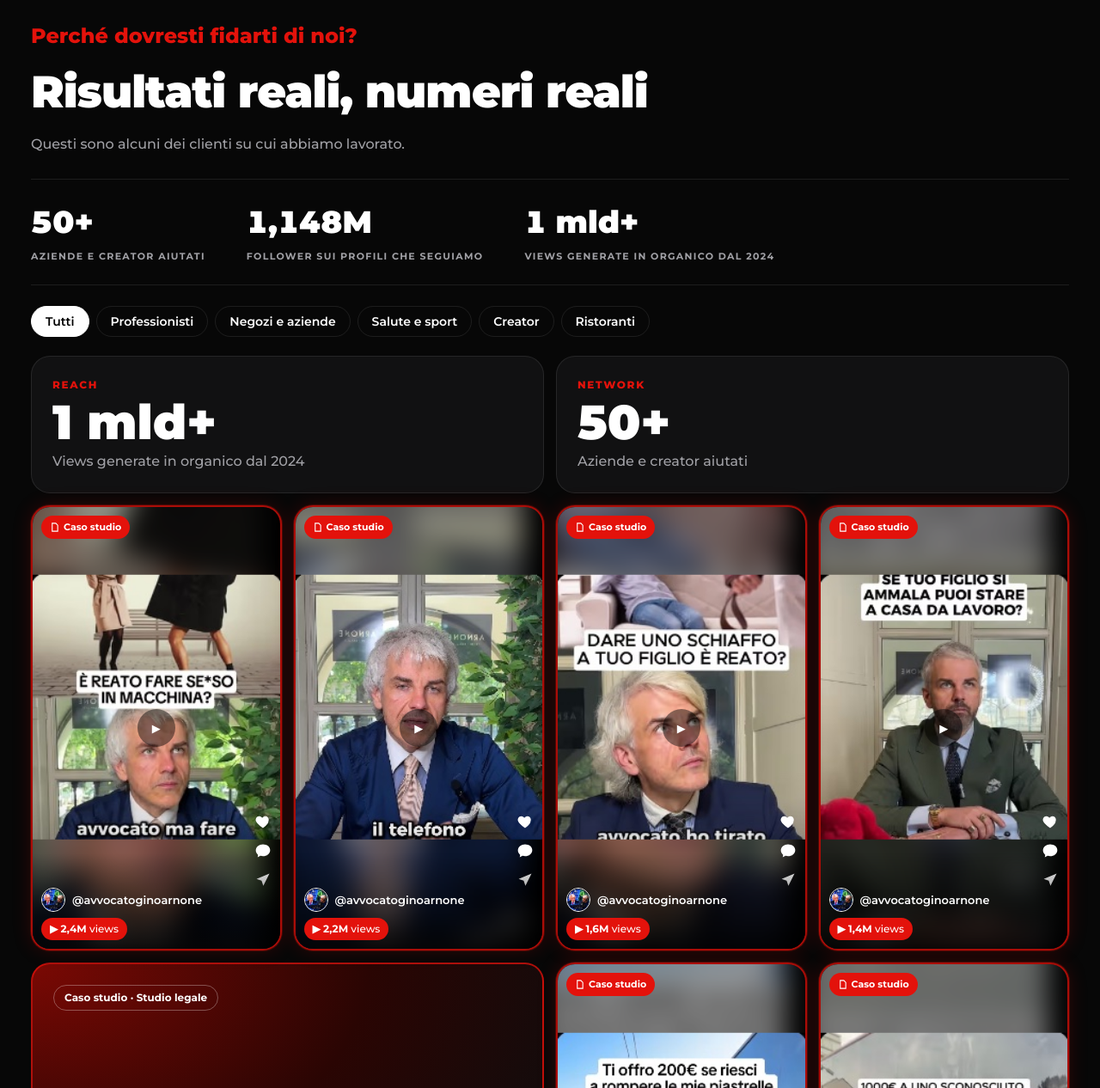
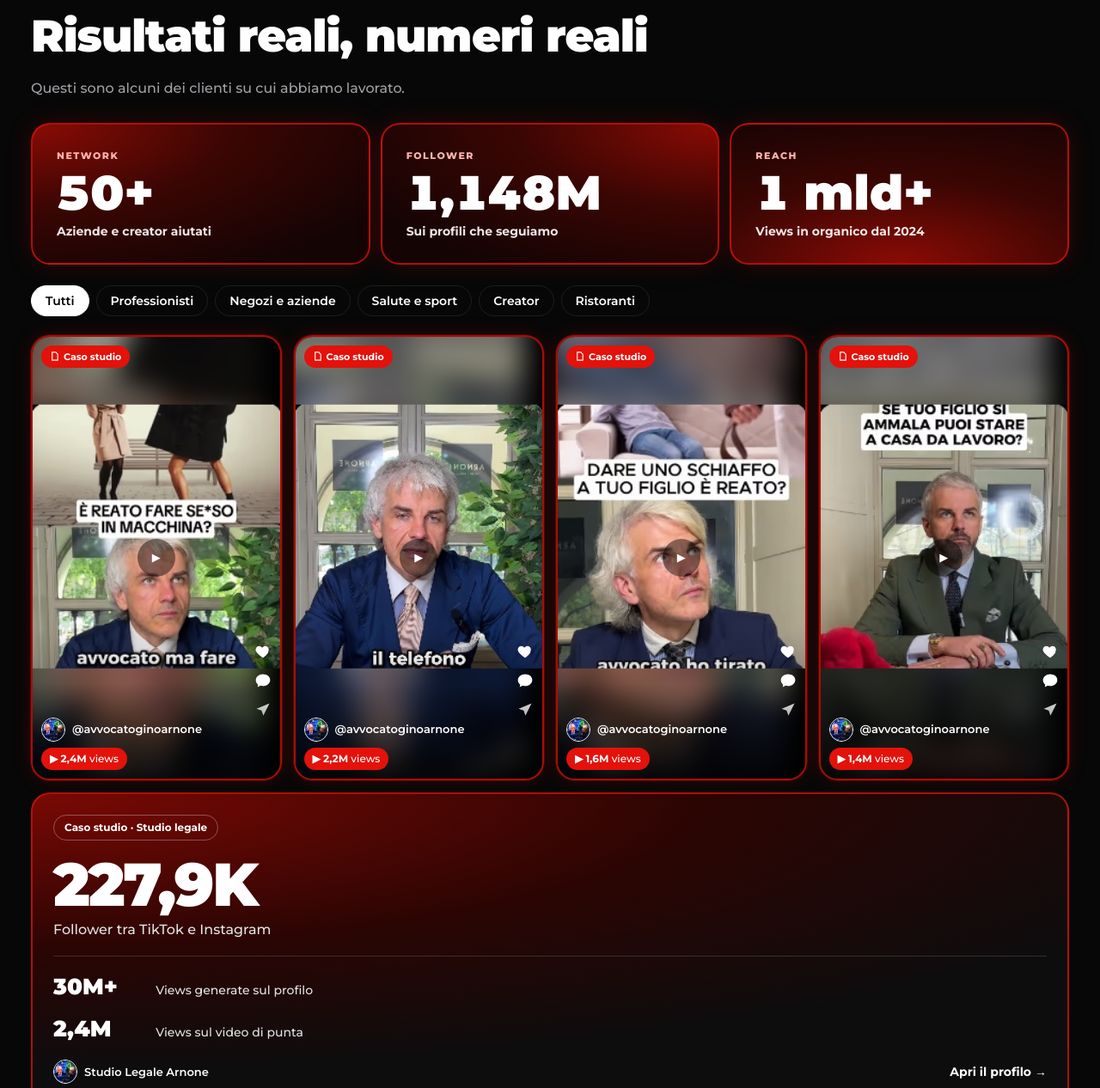
Before and after one commit to viralclub-agency/viral-club-landing, a plain HTML site: page sito/index.html in a window 1280 px wide. Shown: the part 669-1935 px from the top of the page at 86% size. Drawn offline with Linux system fonts and the light colour scheme.

Commit message:
Add files via upload

```diff
--- a/sito/index.html
+++ b/sito/index.html
@@ -61,7 +61,7 @@ button{font-family:var(--font)}
 .kicker{display:inline-flex;align-items:center;gap:8px;font-size:12px;font-weight:700;letter-spacing:.16em;text-transform:uppercase;color:var(--muted);border:1px solid var(--line);border-radius:999px;padding:6px 14px;background:rgba(255,255,255,.03);margin-bottom:22px}
 .kicker i{width:8px;height:8px;border-radius:50%;background:var(--red);animation:blink 1.4s infinite}
 .big{font-weight:900;font-size:clamp(64px,13vw,170px);line-height:.9;letter-spacing:-.04em;background:linear-gradient(180deg,#fff 35%,#ff8a84 78%,var(--red));-webkit-background-clip:text;background-clip:text;color:transparent}
-.hero h1.hero-t{font-size:clamp(40px,7.2vw,92px);font-weight:900;line-height:1;letter-spacing:-.035em;margin-top:6px}
+.hero h1.hero-t{font-size:clamp(34px,6.6vw,84px);font-weight:900;line-height:1.02;letter-spacing:-.02em;margin-top:6px;text-transform:uppercase}
 .hero-t em{font-style:normal;background:linear-gradient(180deg,#ff6a63,var(--red));-webkit-background-clip:text;background-clip:text;color:transparent;text-shadow:none;filter:drop-shadow(0 0 24px rgba(227,18,11,.35))}
 .hero h1:not(.hero-t){font-size:clamp(24px,3.4vw,36px);font-weight:800;margin-top:18px}
 .hero .sub{color:#d6d6da;font-size:clamp(18px,2.2vw,22px);font-weight:500;line-height:1.45;margin-top:16px}
@@ -125,9 +125,13 @@ button{font-family:var(--font)}
 .results{padding-block:72px 24px}
 .results h2{font-size:clamp(30px,4.4vw,48px);font-weight:900;letter-spacing:-.02em}
 .results .lead{color:var(--muted);margin-top:10px;max-width:40em}
-.stats{display:flex;flex-wrap:wrap;gap:48px;margin-top:28px;padding-block:22px;border-block:1px solid var(--line)}
-.stat b{display:block;font-size:36px;font-weight:900;font-variant-numeric:tabular-nums}
-.stat span{font-size:11px;font-weight:700;letter-spacing:.12em;text-transform:uppercase;color:var(--muted)}
+.stats{display:grid;grid-template-columns:repeat(3,minmax(0,1fr));gap:12px;margin-top:28px}
+.stat{position:relative;overflow:hidden;border-radius:22px;padding:clamp(16px,2.4vw,28px);min-width:0;background:radial-gradient(120% 120% at 0% 0%,#8a0b05,#3a0603 50%,#140404);border:2px solid rgba(227,18,11,.75);box-shadow:0 0 30px rgba(227,18,11,.18)}
+.stat:nth-child(2){background:radial-gradient(120% 120% at 100% 0%,#8a0b05,#3a0603 50%,#140404)}
+.stat:nth-child(3){background:radial-gradient(120% 120% at 50% 100%,#8a0b05,#3a0603 50%,#140404)}
+.stat i{display:block;font-style:normal;font-size:11px;font-weight:800;letter-spacing:.14em;color:#ffb3ae;margin-bottom:6px}
+.stat b{display:block;font-size:clamp(24px,5vw,56px);font-weight:900;line-height:1;font-variant-numeric:tabular-nums;white-space:nowrap}
+.stat span{display:block;margin-top:8px;font-size:clamp(10px,1.3vw,14px);font-weight:700;line-height:1.3;color:#f0e6e5}
 .filters{display:flex;flex-wrap:wrap;gap:8px;margin-top:24px}
 .filters button{background:transparent;border:1px solid var(--line);color:var(--fg);border-radius:999px;font-weight:600;font-size:14px;padding:8px 16px;cursor:pointer}
 .filters button[aria-pressed="true"]{background:#fff;color:#000;border-color:#fff}
@@ -317,12 +321,19 @@ button{font-family:var(--font)}
 @media (min-width:1080px){
   .hero{display:grid;grid-template-columns:minmax(0,1.1fr) minmax(0,.9fr);column-gap:56px;align-items:center;text-align:left;padding-block:64px 56px}
   .hero>.kicker{grid-column:1;grid-row:1;justify-self:start}
-  .hero>h1.hero-t{grid-column:1;grid-row:2;font-size:clamp(56px,5.4vw,84px)}
+  .hero>h1.hero-t{grid-column:1;grid-row:2;font-size:clamp(42px,3.9vw,60px)}
   .hero>.sub{grid-column:1;grid-row:3;font-size:23px}
   .hero>.sbox{grid-column:2;grid-row:1/4;margin:0;max-width:none;align-self:center}
   .hero>.answer{grid-column:2;grid-row:4;margin:20px 0 0;max-width:none}
   .hero::after{content:"";position:absolute;left:-6%;top:8%;width:60%;height:80%;background:radial-gradient(closest-side,rgba(227,18,11,.28),transparent);pointer-events:none;z-index:-1}
   .results h2,.services h2{font-size:52px}
+}
+@media (max-width:640px){
+  .stats{grid-template-columns:1fr;gap:10px}
+  .stat{display:grid;grid-template-columns:auto 1fr;align-items:center;column-gap:16px;padding:16px 18px}
+  .stat i{grid-column:1/-1;margin-bottom:2px}
+  .stat b{font-size:40px}
+  .stat span{margin-top:0;font-size:14px}
 }
 @media (max-width:900px){.wall{grid-template-columns:repeat(2,minmax(0,1fr))}.wcase,.wcase.wbig{grid-row:auto;min-height:260px}.waltri-g{grid-template-columns:1fr}.clients{grid-template-columns:1fr}.wtag{font-size:10px}.phones{display:flex;overflow-x:auto;scroll-snap-type:x mandatory;gap:14px;padding:6px 2px 18px;margin-inline:-4px}.phone{flex:0 0 46%;scroll-snap-align:start}.hint-scroll{display:block}.cases{grid-template-columns:1fr}.case{min-height:240px}.grid{grid-template-columns:repeat(2,minmax(0,1fr))}.cli-bot h3{font-size:16px}.av{width:32px;height:32px;font-size:14px}.two{grid-template-columns:1fr}}
 @media (max-width:520px){.cli{aspect-ratio:auto;min-height:200px}.cli .side{display:none}.cli-bot{padding-right:0}.answer{padding:22px}.stats{gap:28px}.bar small{display:none}.sugg button{font-size:15px;padding:12px}}
@@ -445,7 +456,7 @@ const ALTRI=[
   {h:"semplice.it_official",p:"ig",nome:"Semplice.it",settore:"Fornitura di energia",g:"Negozi e aziende",av:"img/av-semplice.jpg",tt:null,ig:10500},
   {h:"mr_bootstrapping",p:"ig",nome:"Antonio Romano",settore:"Imprenditore",g:"Professionisti",av:"img/av-bootstrapping.jpg",tt:null,ig:10400}
 ];
-const STATS=[{v:"50+",l:"Aziende e creator aiutati"},{v:"1,148M",l:"Follower sui profili che seguiamo"},{v:"1 mld+",l:"Views generate in organico dal 2024"}];
+const STATS=[{k:"NETWORK",v:"50+",l:"Aziende e creator aiutati"},{k:"FOLLOWER",v:"1,148M",l:"Sui profili che seguiamo"},{k:"REACH",v:"1 mld+",l:"Views in organico dal 2024"}];
 
 /* ======= LE DUE DOMANDE DELLA BARRA E LE RISPOSTE PRONTE ======= */
 const DOMANDE=[
@@ -481,7 +492,7 @@ const DOMANDE=[
   });
 
   /* ---------- risultati ---------- */
-  STATS.forEach(s=>{const d=el("div","stat");d.append(el("b",null,s.v),el("span",null,s.l));$("#stats").append(d);});
+  STATS.forEach(s=>{const d=el("div","stat");d.append(el("i",null,s.k),el("b",null,s.v),el("span",null,s.l));$("#stats").append(d);});
   const ICONS='<svg viewBox="0 0 24 24" aria-hidden="true"><path d="M12 21s-7.5-4.6-9.6-9.2C.9 8.4 3 4.5 6.7 4.5c2.1 0 3.6 1.2 4.3 2.4.7-1.2 2.2-2.4 4.3-2.4 3.7 0 5.8 3.9 4.3 7.3C19.5 16.4 12 21 12 21z"/></svg><svg viewBox="0 0 24 24" aria-hidden="true"><path d="M12 3C6.5 3 2 6.8 2 11.5c0 2.4 1.2 4.6 3.1 6.1L4.5 21l4-2c1.1.3 2.3.5 3.5.5 5.5 0 10-3.8 10-8.5S17.5 3 12 3z"/></svg><svg viewBox="0 0 24 24" aria-hidden="true"><path d="M21 3 3 10.5l7 2.5 2.5 7L21 3z"/></svg>';
   const fmt=n=>n>=1e6?(n/1e6).toFixed(2).replace(".",",")+"M":n>=1e3?(Math.round(n/100)/10).toString().replace(".",",")+"K":String(n);
   const somma=c=>fmt((c.tt||0)+(c.ig||0));
@@ -545,10 +556,6 @@ const DOMANDE=[
   function drawWall(){
     const w=$("#wall");w.replaceChildren();
     const ok=c=>current==="Tutti"||c.g===current;
-    if(current==="Tutti"){
-      w.append(stat("REACH","1 mld+","Views generate in organico dal 2024"));
-      w.append(stat("NETWORK","50+","Aziende e creator aiutati"));
-    }
     /* Con "Tutti": aperti fino a La Mole d'Oro, il resto dietro "Vedi altri clienti" */
     const gruppi=GRUPPI.filter(ok);
     const base=GRUPPI.findIndex(c=>c.h==="carlino_orologiaio")+1;
@@ -557,11 +564,12 @@ const DOMANDE=[
     const quanti=current==="Tutti"?mostrati:gruppi.length;
     /* Niente buchi in griglia: il riepilogo occupa tutte le caselle rimaste nella riga */
     const cols=window.matchMedia("(max-width:900px)").matches?2:4;
-    let pos=current==="Tutti"?4:0;
+    let pos=0;
     gruppi.slice(0,quanti).forEach(c=>{
-      c.video.forEach(v=>{w.append(videoCard(c,v));pos++;});
+      const vids=cols===2?c.video.slice(0,c.video.length===1?0:c.video.length-(c.video.length%2)):c.video;
+      vids.forEach(v=>{w.append(videoCard(c,v));pos++;});
       const r=cols-(pos%cols);
-      const span=r===cols?2:r;
+      const span=r;
       const sm=summary(c);sm.style.gridColumn="span "+span;if(span===1)sm.classList.add("narrow");w.append(sm);pos+=span;
     });
     const finitiGruppi=quanti>=gruppi.length;
```
